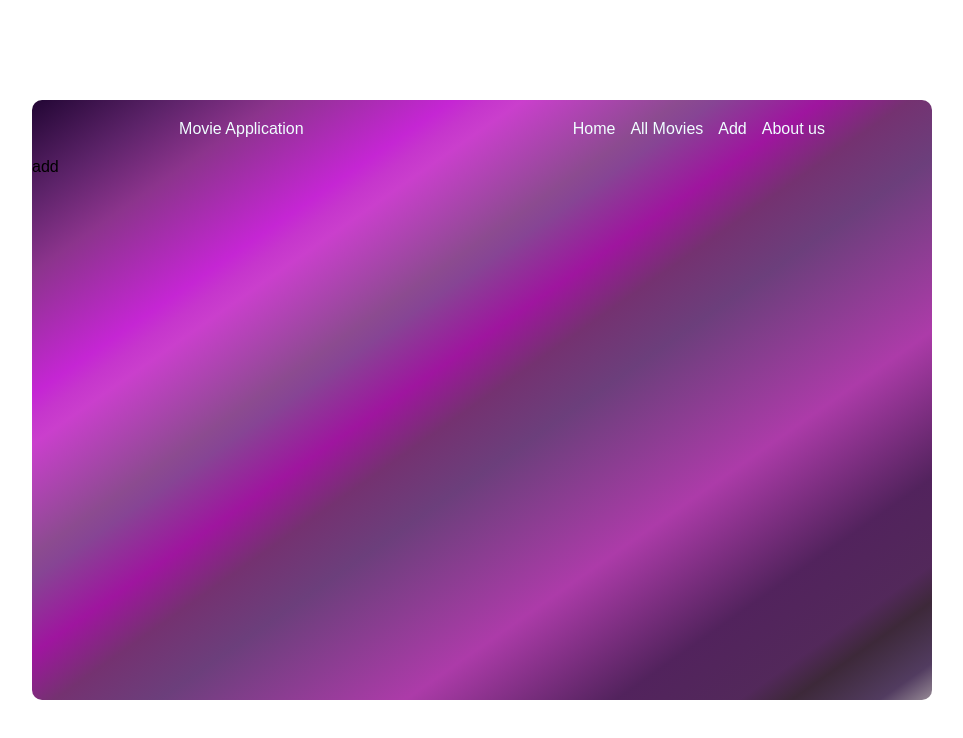
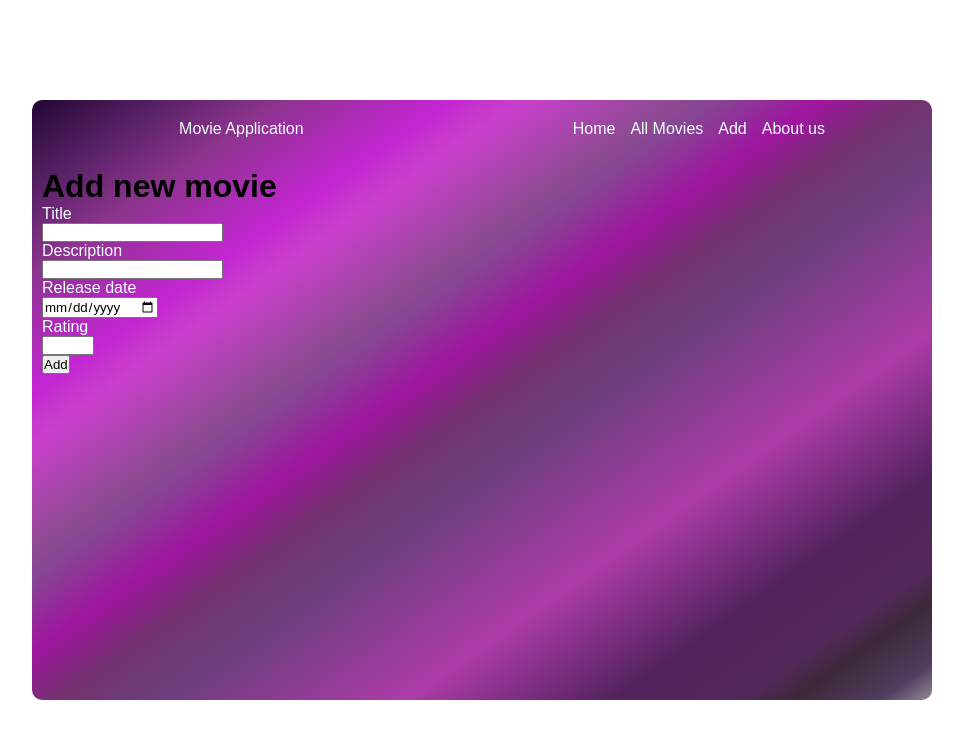
Before and after one commit to NaghmehGhorashi/Movie-App-group-project, a React (Vite) app: page /add in a window 1280 px wide. Shown: the top 738 px of the page, without its empty margins (158-1121 px from the left). Built offline with nearby package versions, Linux system fonts and the light colour scheme; no server answers.

Commit message:
created add function!

```diff
--- a/src/context/MoviesContext.jsx
+++ b/src/context/MoviesContext.jsx
@@ -1,4 +1,4 @@
-import React, { createContext, useState, useEffect } from "react";
+import { createContext, useState, useEffect } from "react";
 import axios from "axios";
 
 export const MoviesContext = createContext();
@@ -8,8 +8,10 @@ export const MoviesProvider = ({ children }) => {
 	const [loading, setLoading] = useState(true);
 
 	useEffect(() => {
-    axios.get("https://aryafuture.ir/movies")
+		axios
+			.get("https://aryafuture.ir/movies")
 			.then((result) => {
+				console.log(result.data);
 				setMovies(result.data);
 				setLoading(false);
 			})
@@ -18,7 +20,6 @@ export const MoviesProvider = ({ children }) => {
 				setLoading(false);
 			});
 	}, []);
-
 
 	const handleEdit = (updatedMovie) => {
 		const updatedMovies = movies.map((movie) =>
@@ -32,10 +33,15 @@ export const MoviesProvider = ({ children }) => {
 		setMovies(updatedMovies);
 	};
 
-  // handleAdd for add
+	const handleAdd = (newMovie) => {
+		setMovies((movies) => [...movies, newMovie]);
+		console.log("movie added");
+	};
 
 	return (
-    <MoviesContext.Provider value={{ movies, loading, handleDelete, handleEdit }}>
+		<MoviesContext.Provider
+			value={{ movies, loading, handleDelete, handleEdit, handleAdd }}
+		>
 			{children}
 		</MoviesContext.Provider>
 	);
--- a/src/pages/add/add.jsx
+++ b/src/pages/add/add.jsx
@@ -1,38 +1,122 @@
-import React from 'react'
-import Navbar from '../../components/navbar/navbar'
-import Wrapper from '../../components/container/container'
-import style from "./add.module.css"
+import { useContext, useState, useEffect } from "react";
+import Navbar from "../../components/navbar/navbar";
+import Wrapper from "../../components/container/container";
+import style from "./add.module.css";
+import styled from "./add.module.css";
+
+import { MoviesContext } from "../../context/MoviesContext";
 
 function Add() {
+	const getDate = () => {
+		const date = new Date();
+		const day = date.getDate();
+		const month = date.getMonth() + 1;
+		const year = date.getFullYear();
+		const today = `${month}/${day}/${year}`;
+		return today;
+	};
+	const { movies, handleAdd } = useContext(MoviesContext);
 
+	const [movieData, setMovieData] = useState({
+		original_title: "",
+		overview: "",
+		release_date: getDate(),
+		rate: "",
+	});
 
-    {/* write ur code here */ }
-    return (
+	const handleChange = (e) => {
+		const { name, value } = e.target;
+		setMovieData({ ...movieData, [name]: value });
+	};
 
-        <div>
-            <Wrapper>
-                <div className={style.add}>
-                    <Navbar />
-                    add
-                    {/* write ur code here */}
+	useEffect(() => {
+		console.log(movies);
+	}, [movies]);
 
+	const addMovie = (movieData) => {
+		if (
+			!movieData.original_title ||
+			!movieData.overview ||
+			!movieData.release_date ||
+			!movieData.vote_average
+		) {
+			alert("Please fill in all the required fields");
+			return;
+		}
 
+		const newMovie = {
+			id: movies.length + 101,
+			original_title: movieData.original_title,
+			overview: movieData.overview,
+			release_date: movieData.release_date,
+			vote_average: movieData.vote_average,
+		};
+		console.log(newMovie);
+		handleAdd(newMovie);
+	};
 
-                </div>
-            </Wrapper>
-        </div>
-
-    )
+	return (
+		<div>
+			<Wrapper>
+				<div className={style.add}>
+					<Navbar />
+					{/* write ur code here */}
+					<div className={styled.container}>
+						<div className={styled.wrapper}>
+							<h1>Add new movie</h1>
+							<form action="">
+								<p>Title</p>
+								<input
+									type="text"
+									name="original_title"
+									value={movieData.original_title}
+									onChange={handleChange}
+								/>
+								<p>Description</p>
+								<input
+									type="text"
+									name="overview"
+									value={movieData.overview}
+									onChange={handleChange}
+								/>
+								<p>Release date</p>
+								<input
+									type="date"
+                                    name="release_date"
+									value={movieData.release_date}
+									onChange={handleChange}
+								/>
+								<p>Rating</p>
+								<input
+									type="number"
+									min={1}
+									max={10}
+									name="vote_average"
+									value={movieData.vote_average}
+									onChange={handleChange}
+								/>
+								<br />
+								<button
+									type="button"
+									aria-label="Add"
+									tabIndex={0}
+									onClick={() => addMovie(movieData)}
+								>
+									Add
+								</button>
+							</form>
+						</div>
+					</div>
+				</div>
+			</Wrapper>
+		</div>
+	);
 }
 
-export default Add
+export default Add;
 
-
-
-{/* When you want to create the submit button, use : <<aria-label="Add">> and <<tabIndex="0" >> */ }
-// Since we are using useContext,
-//  you should define the addhandle function inside the context.
-//   Then, you can call it from your component using the context.
-//   This approach helps centralize logic, makes the code cleaner,
-//   and avoids passing props unnecessarily.
+// When you want to create the submit button, use : <<aria-label="Add">> and <<tabIndex="0" >>
+// Since we are using useContext, you should define the addhandle function inside the context.
+// Then, you can call it from your component using the context.
+// This approach helps centralize logic, makes the code cleaner, and avoids passing props unnecessarily.
 //
--- a/src/pages/add/add.module.css
+++ b/src/pages/add/add.module.css
@@ -1,3 +1,56 @@
 .add {
     padding: 0px;
 }
+
+.container {
+    display: flex;
+    align-items: center;
+    justify-content: center;
+
+
+
+}
+
+.wrapper {
+
+    margin: 10px;
+    height: 500px;
+
+    overflow-y: auto;
+
+    overflow-x: hidden;
+    width: 100%;
+
+}
+
+.articles {
+    display: flex;
+    flex-direction: row;
+    flex-wrap: wrap;
+    width: 100%;
+    gap: 45px;
+
+    justify-content: space-between;
+    /* -webkit-box-shadow: inset 2px -2px 100px 27px rgba(255, 255, 255, 1);
+    -moz-box-shadow: inset 2px -2px 100px 27px rgba(255, 255, 255, 1);
+    box-shadow: inset 2px -2px 100px 27px rgba(255, 255, 255, 1); */
+
+    a {
+        width: 23%;
+    }
+}
+
+.title {
+    margin-top: 20px;
+}
+
+.addButton {
+    width: 100%;
+    border-radius: 3px;
+    background-color: #352034bf;
+    border: none;
+    color: azure;
+    height: 30px;
+    margin-top: 5px;
+    cursor: pointer;
+}
```
Lines whose indentation alone changed are shown as unchanged.
